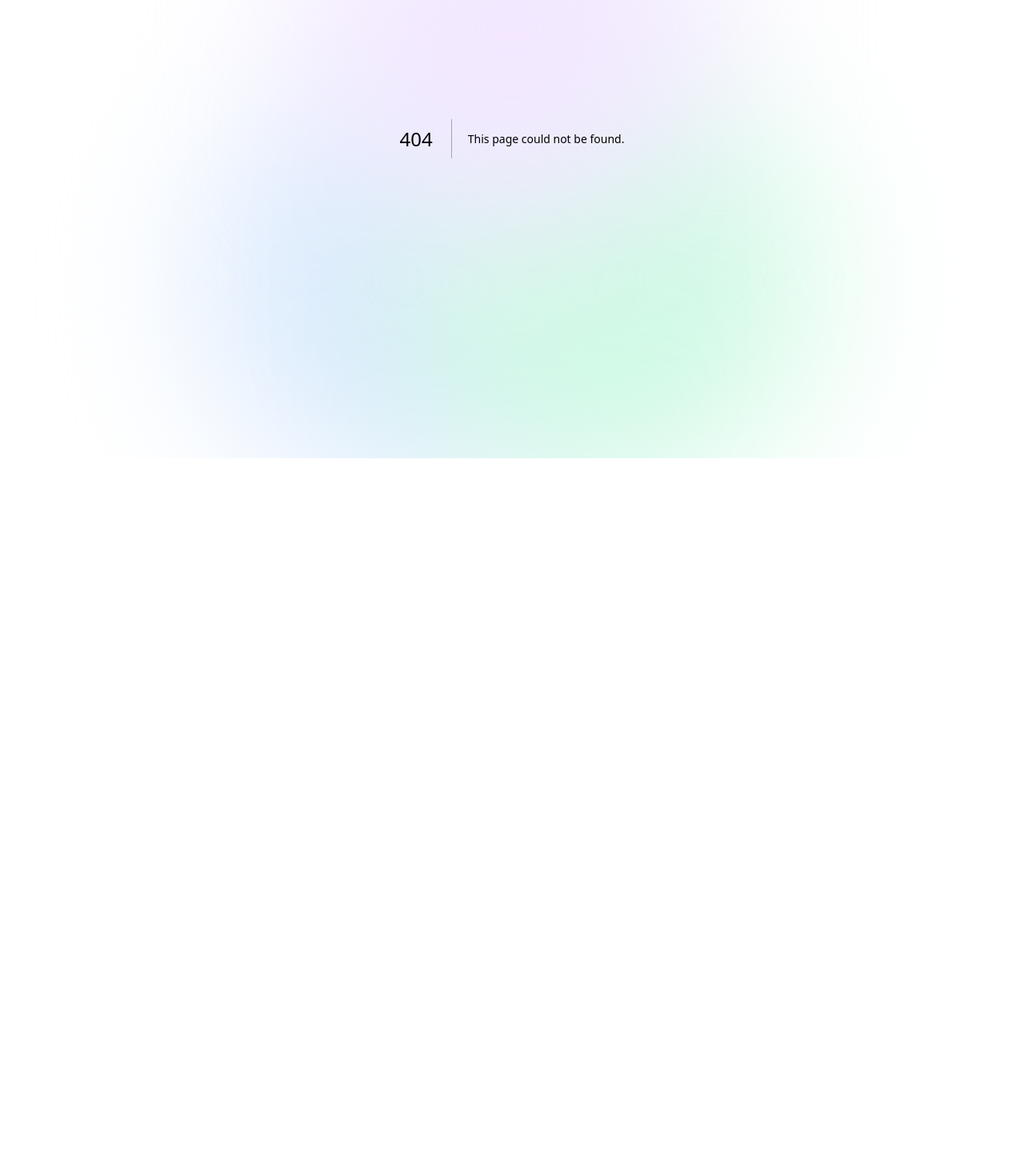
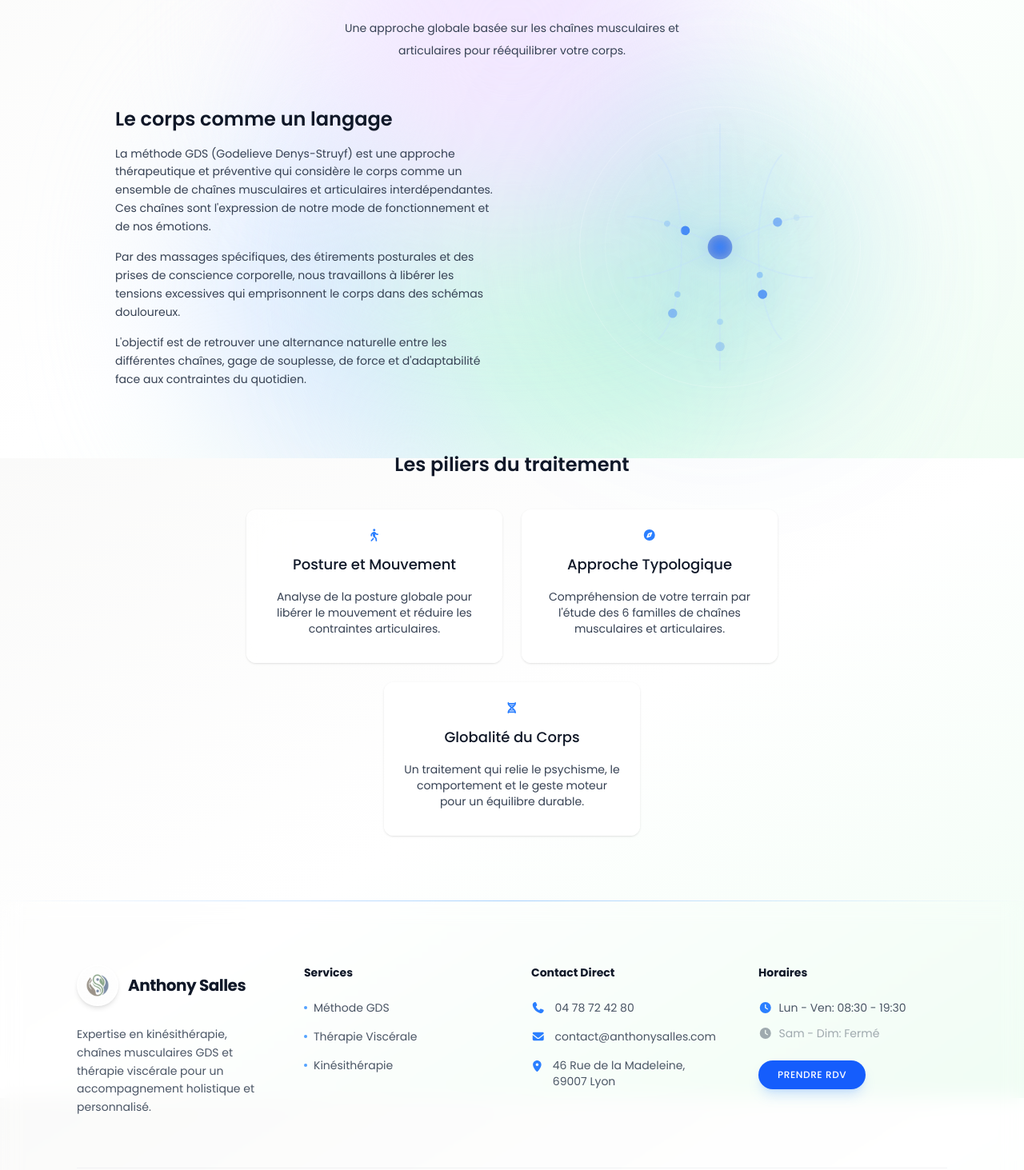
Before and after one commit to LTiollier/anthony-salles, a Next.js app: page /musculaire-gds in a window 1280 px wide. Before the commit this address had no page. Shown: the part 227-1690 px from the top of the page at 80% size. Before the commit the page ends 800 px from the top, so only its background shows below. Built offline with nearby package versions, Linux system fonts and the light colour scheme.

Commit message:
✨ Replace Chinese Medicine with Méthode GDS

```diff
--- a/app/(public-pages)/medecine-chinoise/page.jsx
+++ /dev/null
@@ -1,15 +0,0 @@
-import ChineseMedicineSection from "@/sections/chinese-medicine-section";
-
-export const metadata = {
-  title: "Médecine Chinoise",
-  description:
-    "Découvrez l'approche de la médecine traditionnelle chinoise (MTC) pratiquée par Anthony Salles. Équilibre énergétique et soins holistiques.",
-};
-
-export default function ChineseMedicinePage() {
-  return (
-    <main className="px-4">
-      <ChineseMedicineSection />
-    </main>
-  );
-}
--- /dev/null
+++ b/app/(public-pages)/musculaire-gds/page.jsx
@@ -0,0 +1,15 @@
+import MuscularGDSSection from "@/sections/muscular-gds-section";
+
+export const metadata = {
+  title: "Chaînes Musculaires & Articulaires GDS",
+  description:
+    "Découvrez la méthode GDS pratiquée par Anthony Salles à Lyon. Une approche globale des chaînes musculaires pour libérer le mouvement et équilibrer la posture.",
+};
+
+export default function MuscularGDSPage() {
+  return (
+    <main className="px-4">
+      <MuscularGDSSection />
+    </main>
+  );
+}
--- a/app/layout.js
+++ b/app/layout.js
@@ -10,12 +10,12 @@ export const metadata = {
     template: "%s | Anthony Salles",
   },
   description:
-    "Expertise en kinésithérapie, médecine chinoise et thérapie viscérale à Lyon 7. Accompagnement holistique et personnalisé.",
+    "Expertise en kinésithérapie, chaînes musculaires GDS et thérapie viscérale à Lyon 7. Accompagnement holistique et personnalisé.",
   keywords: [
     "Kinésithérapeute",
     "Lyon",
     "Lyon 7",
-    "Médecine Chinoise",
+    "Chaînes musculaires GDS",
     "Thérapie Viscérale",
     "Santé",
     "Bien-être",
@@ -37,7 +37,7 @@ export const metadata = {
   openGraph: {
     title: "Anthony Salles - Kinésithérapeute à Lyon 7",
     description:
-      "Expertise en kinésithérapie, médecine chinoise et thérapie viscérale. Accompagnement holistique et personnalisé.",
+      "Expertise en kinésithérapie, chaînes musculaires GDS et thérapie viscérale. Accompagnement holistique et personnalisé.",
     url: "https://anthony-salles.vercel.app",
     siteName: "Anthony Salles",
     locale: "fr_FR",
@@ -47,7 +47,7 @@ export const metadata = {
     card: "summary_large_image",
     title: "Anthony Salles - Kinésithérapeute",
     description:
-      "Kinésithérapie, Médecine Chinoise & Thérapie Viscérale à Lyon 7.",
+      "Kinésithérapie, Chaînes Musculaires GDS & Thérapie Viscérale à Lyon 7.",
   },
   robots: {
     index: false,
--- a/components/footer.jsx
+++ b/components/footer.jsx
@@ -12,7 +12,7 @@ import { motion } from "framer-motion";
 
 export default function Footer() {
   const services = [
-    { name: "Médecine Chinoise", href: "/medecine-chinoise" },
+    { name: "Méthode GDS", href: "/musculaire-gds" },
     { name: "Thérapie Viscérale", href: "/therapie-viscerale" },
     { name: "Kinésithérapie", href: "/#features" },
   ];
@@ -51,7 +51,7 @@ export default function Footer() {
             </span>
           </Link>
           <p className="text-gray-600 leading-relaxed text-sm">
-            Expertise en kinésithérapie, médecine chinoise et thérapie viscérale
+            Expertise en kinésithérapie, chaînes musculaires GDS et thérapie viscérale
             pour un accompagnement holistique et personnalisé.
           </p>
         </div>
--- a/components/energy-flow.jsx
+++ b/components/muscular-chains-animation.jsx
@@ -4,10 +4,10 @@ import { motion } from "framer-motion";
 import { useReducedMotion } from "framer-motion";
 
 /**
- * EnergyFlow Component
- * Represents the flow of Qi through meridians using SVG and Framer Motion.
+ * MuscularChainsAnimation Component
+ * Represents the flow of energy through muscular chains using SVG and Framer Motion.
  */
-export default function EnergyFlow() {
+export default function MuscularChainsAnimation() {
   const shouldReduceMotion = useReducedMotion();
 
   // Meridian paths (SVG coordinates 0-100)
--- a/components/navbar.jsx
+++ b/components/navbar.jsx
@@ -16,7 +16,7 @@ export default function Navbar() {
   const links = [
     { name: "Accueil", href: "/" },
     { name: "À propos", href: "/a-propos" },
-    { name: "Médecine chinoise", href: "/medecine-chinoise" },
+    { name: "Méthode GDS", href: "/musculaire-gds" },
     { name: "Thérapie viscérale", href: "/therapie-viscerale" },
     { name: "Contact", href: "/contact" },
   ];
--- a/sections/about-section.jsx
+++ b/sections/about-section.jsx
@@ -67,7 +67,7 @@ export default function AboutSection() {
             </li>
             <li>
               <span className="font-semibold text-blue-600">2023</span> - Chaîne
-              musculaire GDS (CFPC)
+              Musculaire GDS (CFPC)
             </li>
             <li>
               <span className="font-semibold text-blue-600">2021</span> -
--- a/sections/features.jsx
+++ b/sections/features.jsx
@@ -109,10 +109,10 @@ export default function Features() {
         "Rééducation fonctionnelle, gestion de la douleur, et accompagnement post-opératoire pour retrouver votre mobilité.",
     },
     {
-      icon: faYinYang,
-      title: "Médecine Chinoise",
+      icon: faUniversalAccess,
+      title: "Méthode GDS",
       description:
-        "Approche ancestrale pour l'équilibre du corps et de l'esprit, incluant acupuncture et phytothérapie.",
+        "Approche globale basée sur les chaînes musculaires et articulaires pour rééquilibrer la posture et le mouvement.",
     },
     {
       icon: faHandshake,
--- a/sections/hero-section.jsx
+++ b/sections/hero-section.jsx
@@ -5,7 +5,7 @@ import Link from "next/link";
 
 export default function HeroSection() {
   const title =
-    "Votre expert en kinésithérapie, médecine chinoise et thérapie viscérale.";
+    "Votre expert en kinésithérapie, méthode GDS et thérapie viscérale.";
   const words = title.split(" ");
 
   const containerVariants = {
--- a/sections/chinese-medicine-section.jsx
+++ b/sections/muscular-gds-section.jsx
@@ -3,39 +3,39 @@ import { motion } from "framer-motion";
 import SectionTitle from "@/components/section-title";
 import { FontAwesomeIcon } from "@fortawesome/react-fontawesome";
 import {
-  faYinYang,
-  faDroplet,
-  faLeaf,
+  faPersonWalking,
+  faCompass,
+  faDna,
 } from "@fortawesome/free-solid-svg-icons";
-import EnergyFlow from "@/components/energy-flow";
+import MuscularChainsAnimation from "@/components/muscular-chains-animation";
 
-export default function ChineseMedicineSection() {
+export default function MuscularGDSSection() {
   const principles = [
     {
-      icon: faYinYang,
-      title: "Équilibre du Yin et du Yang",
+      icon: faPersonWalking,
+      title: "Posture et Mouvement",
       description:
-        "La recherche de l'harmonie entre les forces opposées pour une santé optimale.",
+        "Analyse de la posture globale pour libérer le mouvement et réduire les contraintes articulaires.",
     },
     {
-      icon: faDroplet,
-      title: "Circulation du Qi",
+      icon: faCompass,
+      title: "Approche Typologique",
       description:
-        "L'énergie vitale qui parcourt le corps, essentielle à son bon fonctionnement.",
+        "Compréhension de votre terrain par l'étude des 6 familles de chaînes musculaires et articulaires.",
     },
     {
-      icon: faLeaf,
-      title: "Les Cinq Éléments",
+      icon: faDna,
+      title: "Globalité du Corps",
       description:
-        "Bois, Feu, Terre, Métal, Eau : une interaction constante influençant notre physiologie.",
+        "Un traitement qui relie le psychisme, le comportement et le geste moteur pour un équilibre durable.",
     },
   ];
 
   return (
     <section className="mt-32 max-w-5xl mx-auto px-4">
       <SectionTitle
-        title="La Médecine Chinoise"
-        description="Découvrez les fondements et les bienfaits de cette approche thérapeutique millénaire."
+        title="La Méthode GDS"
+        description="Une approche globale basée sur les chaînes musculaires et articulaires pour rééquilibrer votre corps."
       />
       <motion.div className="flex flex-col md:flex-row items-center gap-12 mt-10">
         <motion.div
@@ -46,25 +46,24 @@ export default function ChineseMedicineSection() {
           transition={{ type: "spring", stiffness: 100, damping: 20 }}
         >
           <h3 className="text-2xl font-semibold text-gray-900 mb-4">
-            Une approche holistique pour votre santé
+            Le corps comme un langage
           </h3>
           <p className="text-gray-700 leading-relaxed mb-4">
-            La Médecine Traditionnelle Chinoise (MTC) est un système médical
-            complet, vieux de plusieurs millénaires, qui vise à rétablir
-            l'équilibre énergétique du corps. Elle considère l'être humain dans
-            sa globalité, en prenant en compte les aspects physiques,
-            émotionnels et environnementaux.
+            La méthode GDS (Godelieve Denys-Struyf) est une approche
+            thérapeutique et préventive qui considère le corps comme un ensemble
+            de chaînes musculaires et articulaires interdépendantes. Ces chaînes
+            sont l'expression de notre mode de fonctionnement et de nos émotions.
           </p>
           <p className="text-gray-700 leading-relaxed mb-4">
-            Mes traitements s'appuient sur des techniques telles que
-            l'acupuncture, la moxibustion, la diététique chinoise et la
-            pharmacopée, afin de stimuler les capacités d'auto-guérison de votre
-            organisme.
+            Par des massages spécifiques, des étirements posturales et des
+            prises de conscience corporelle, nous travaillons à libérer les
+            tensions excessives qui emprisonnent le corps dans des schémas
+            douloureux.
           </p>
           <p className="text-gray-700 leading-relaxed">
-            Que ce soit pour soulager des douleurs chroniques, gérer le stress,
-            améliorer votre digestion ou renforcer votre immunité, la MTC offre
-            des solutions personnalisées.
+            L'objectif est de retrouver une alternance naturelle entre les
+            différentes chaînes, gage de souplesse, de force et d'adaptabilité
+            face aux contraintes du quotidien.
           </p>
         </motion.div>
         <motion.div
@@ -74,12 +73,12 @@ export default function ChineseMedicineSection() {
           viewport={{ once: true }}
           transition={{ type: "spring", stiffness: 100, damping: 20 }}
         >
-          <EnergyFlow />
+          <MuscularChainsAnimation />
         </motion.div>
       </motion.div>
 
       <h3 className="text-2xl font-semibold text-gray-900 mb-8 mt-16 text-center">
-        Principes fondamentaux
+        Les piliers du traitement
       </h3>
       <div className="flex flex-wrap items-stretch justify-center gap-6 mt-10 px-6">
         {principles.map((principle, index) => (
```
Also changed, not shown: 2 other files (tests, documents, lock files or other folders).
